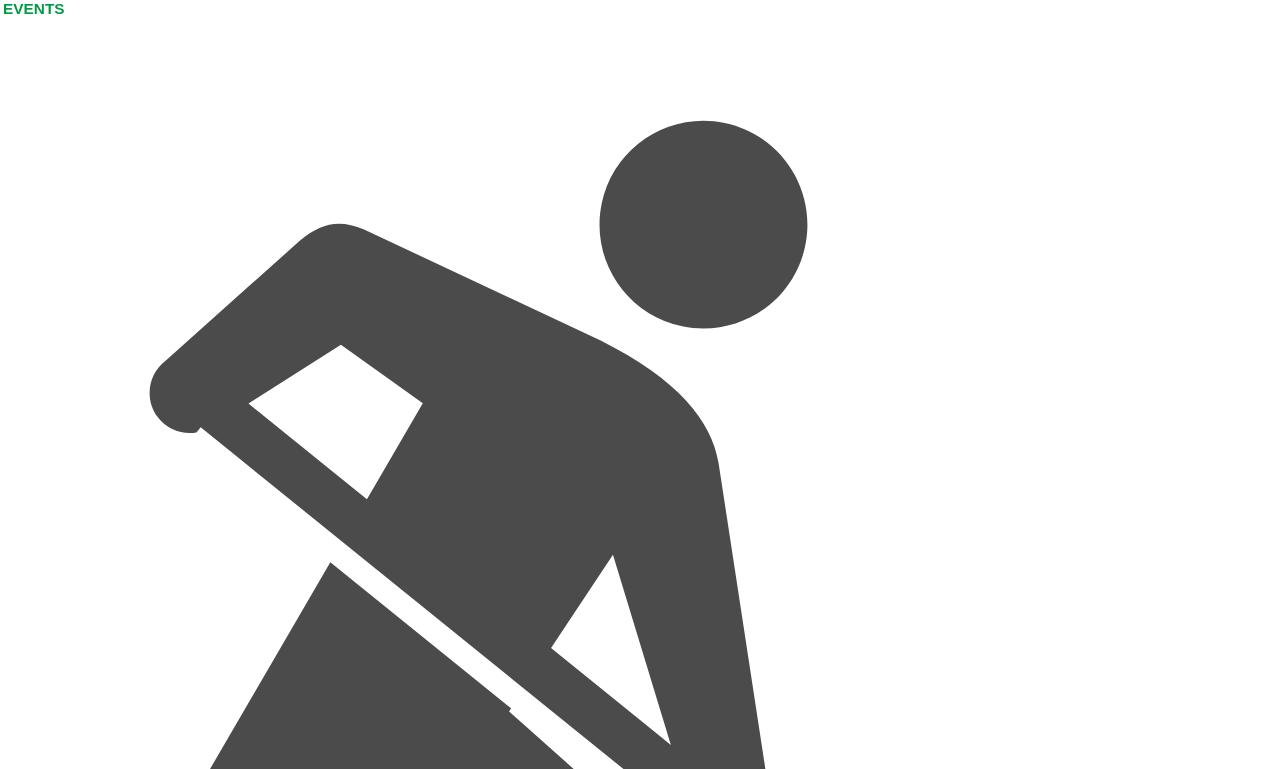
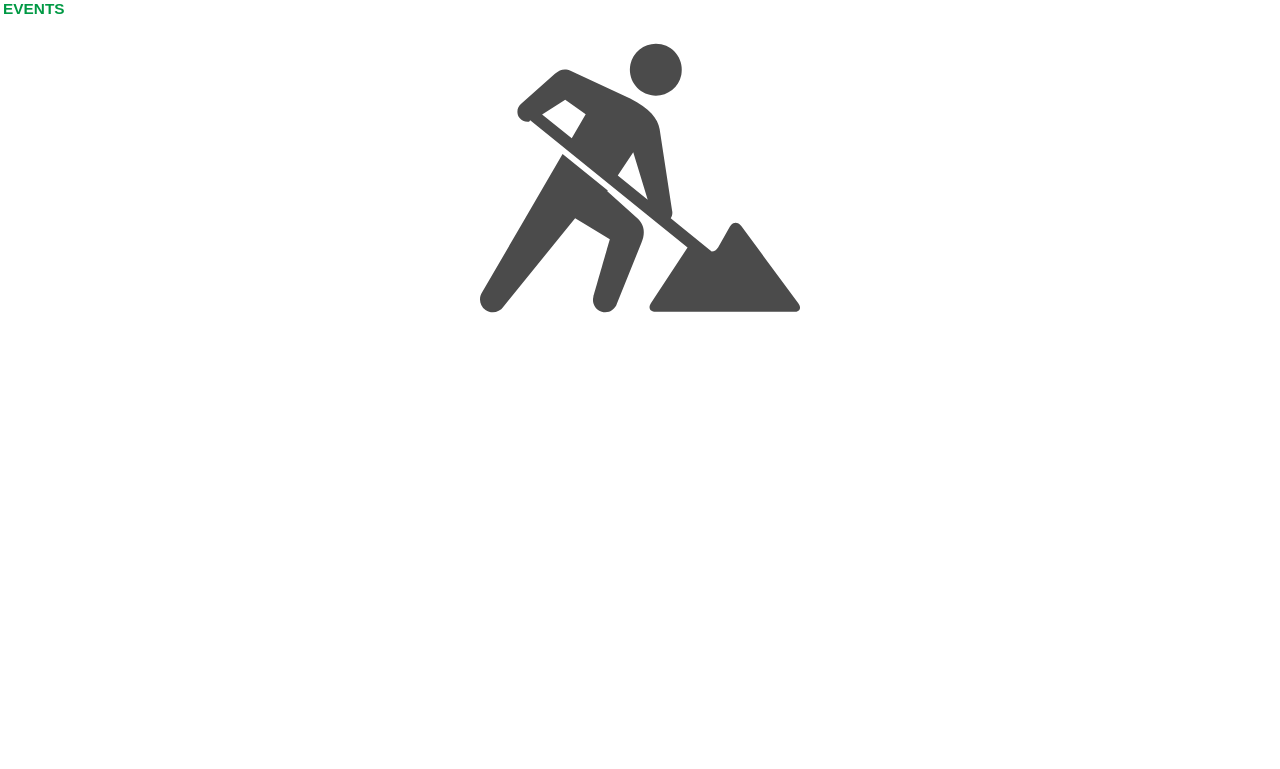
Before and after one commit to L1do/Anansi-Project, a plain HTML site: page AAK_HOME/Events.html in a window 1280 px wide. Shown: the part 31-800 px from the top of the page. Drawn offline with Linux system fonts and the light colour scheme.

Commit message:
no message

```diff
--- a/AAK_HOME/About_us.css
+++ b/AAK_HOME/About_us.css
@@ -97,6 +97,16 @@ nav {
 
 
 }
+.wrapper{
+	position: relative;
+	height: 25em;
+	width: 25em;
+	margin-left: auto;
+	margin-right: auto;
+
+
+}
+
 
 
 h1 {
--- a/AAK_HOME/Events.css
+++ b/AAK_HOME/Events.css
@@ -89,6 +89,16 @@ nav {
 	float: left;
 }
 
+.wrapper{
+	position: relative;
+	height: 25em;
+	width: 25em;
+	margin-left: auto;
+	margin-right: auto;
+
+
+}
+
 h1 {
 	padding-top: 2em;
 	padding-left: 0.2em;
--- a/AAK_HOME/Events.html
+++ b/AAK_HOME/Events.html
@@ -26,6 +26,8 @@
 
 <body>
     <h1>EVENTS</h1>
-    <img class="Under-Contruction" src="aakhome_assets/Images/under_contruction.svg" alt="">
+    <section class="wrapper">
+        <img class="Under-Contruction" src="aakhome_assets/Images/under_contruction.svg" alt="">
+    </section>
 </body>
 </html>
```
Also changed, not shown: AAK_HOME/About_us.html (+3 -1 lines).
